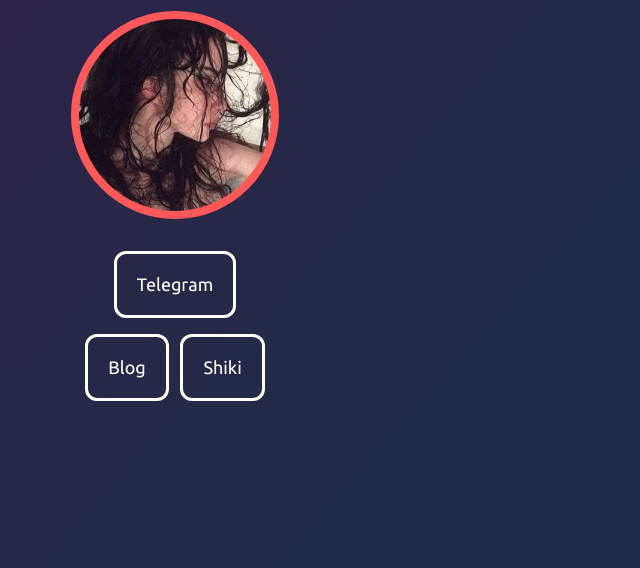
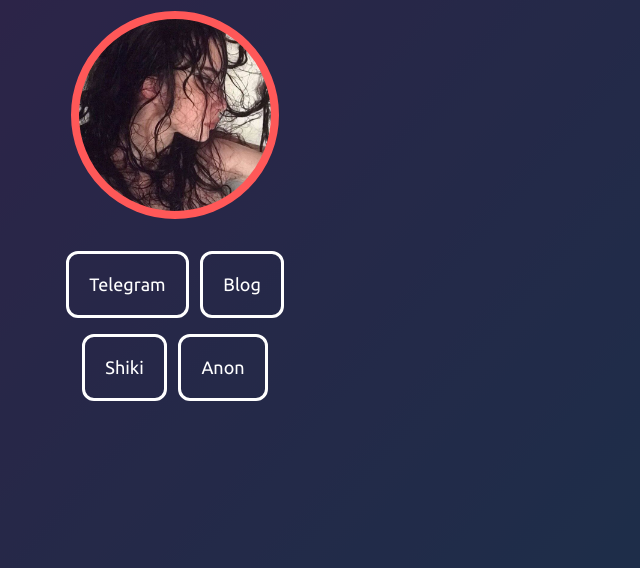
Before and after one commit to alicenine/alicenine.github.io, a plain HTML site: page index.html in a window 1280 px wide. Shown: the part 232-800 px from the top of the page, without its empty margins (465-1105 px from the left). Drawn offline with Linux system fonts and the light colour scheme.

Commit message:
Update index.html

```diff
--- a/index.html
+++ b/index.html
@@ -70,6 +70,9 @@
 			<a href="https://shikimori.one/himars">
 				<button id="button">Shiki</button>
 			</a>
+			<a href="https://t.me/alice1_1bot">
+				<button id="button">Anon</button>
+			</a>
 		</div>
 	</div>
 </div>
```
